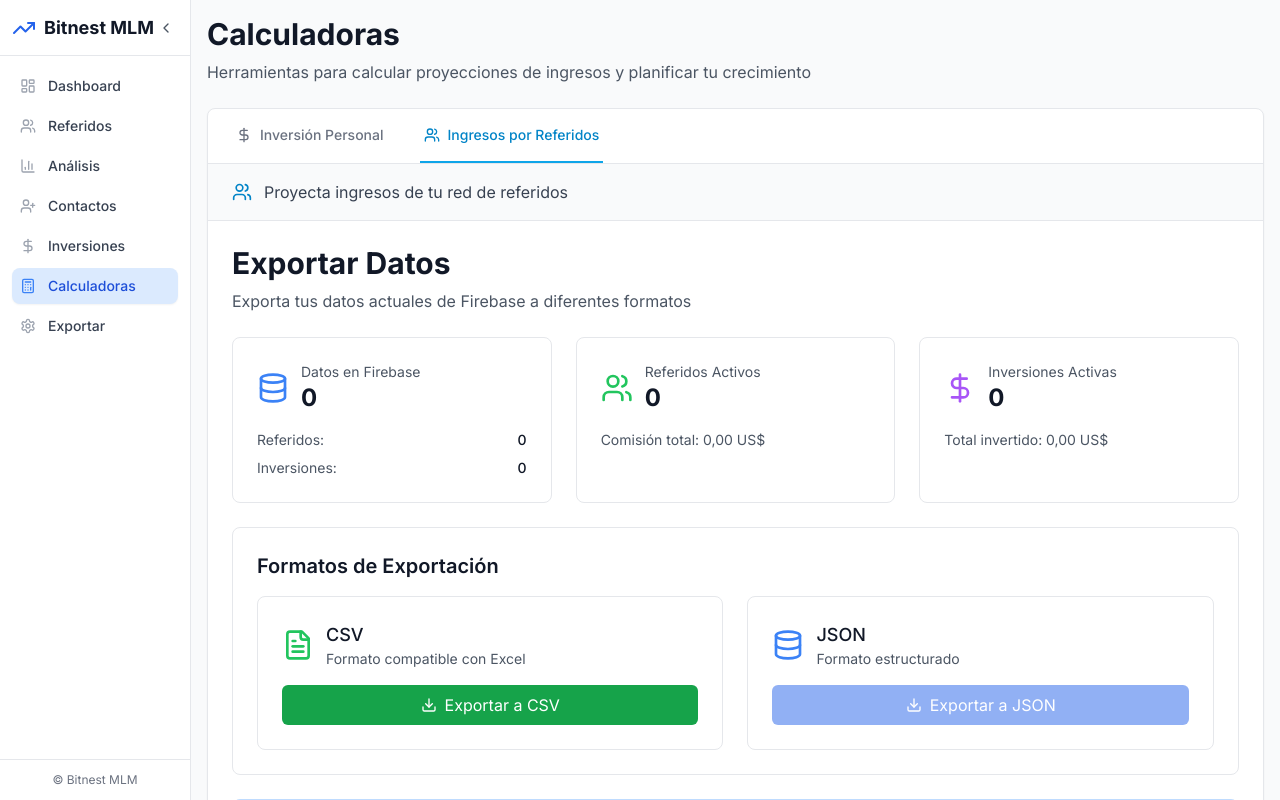
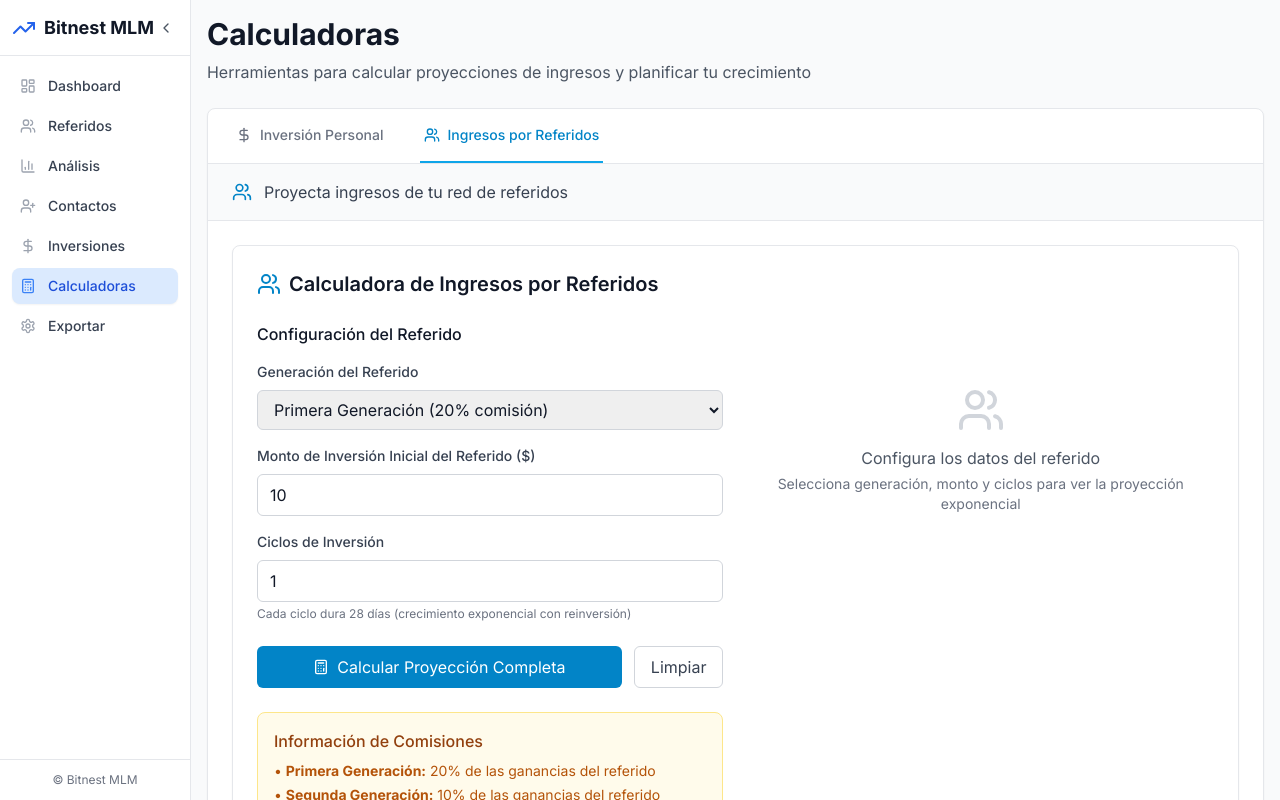
Before and after one commit to LuisPino72/App-Bitnest, a Next.js app: page /calculators in a window 1280 px wide. Both pictures are taken after a click on the button "Ingresos por Referidos". Built offline with nearby package versions, Linux system fonts and the light colour scheme; no server answers; the database is empty.

Commit message:
acomode el componente de calculadora de referidos que lo habia sobrescrito sin querer

```diff
--- a/src/components/calculators/ReferralIncomeCalculator.tsx
+++ b/src/components/calculators/ReferralIncomeCalculator.tsx
@@ -1,335 +1,381 @@
 "use client";
 
 import { useState } from "react";
-import { Download, Database, FileText, Users, DollarSign } from "lucide-react";
-import { useFirebaseReferrals } from "@/hooks/firebaseHooks";
-import { useFirebasePersonalInvestments } from "@/hooks/firebaseHooks";
+import { Users, Calculator } from "lucide-react";
 import { formatCurrency } from "@/lib/businessUtils";
-import { Referral, PersonalInvestment } from "@/types";
 
-interface ExportData {
-  timestamp: string;
-  summary: {
-    totalReferrals: number;
-    activeReferrals: number;
-    totalCommission: number;
-    totalInvested: number;
-    totalEarnings: number;
-    netWorth: number;
-  };
-  referrals: Array<{
-    name: string;
-    phone?: string;
-    wallet: string;
-    status: string;
-    generation: number;
-    investmentAmount: number;
-    commission: number;
-    joinDate: string;
-    lastCommissionDate: string;
-  }>;
-  investments: Array<{
+interface ReferralInput {
+  generation: 1 | 2;
   amount: number;
-    startDate: string;
-    expirationDate: string;
-    earnings: number;
-    status: string;
-    cycleCount: number;
-  }>;
+  cycles: number;
 }
 
-export default function ExportPage() {
-  const { referrals, getActiveReferrals, getTotalCommission } =
-    useFirebaseReferrals();
-  const { investments, getActiveInvestments } =
-    useFirebasePersonalInvestments();
-  const [isExporting, setIsExporting] = useState(false);
-  const [exportedData, setExportedData] = useState<ExportData | null>(null);
+interface CycleDetail {
+  cycle: number;
+  referralAmount: number;
+  referralEarnings: number;
+  userEarnings: number;
+  cumulativeUserEarnings: number;
+}
 
-  const exportToCSV = async () => {
-    setIsExporting(true);
+export default function ReferralIncomeCalculator() {
+  const [referralInput, setReferralInput] = useState<ReferralInput>({
+    generation: 1,
+    amount: 10,
+    cycles: 1,
+  });
+  const [result, setResult] = useState<any>(null);
+  const [cycleDetails, setCycleDetails] = useState<CycleDetail[]>([]);
 
-    try {
-      const activeReferrals = getActiveReferrals();
-      const totalCommission = getTotalCommission();
-      const activeInvestments = getActiveInvestments();
+  const calculateExponentialGrowth = () => {
+    if (referralInput.amount <= 0 || referralInput.cycles <= 0) return;
 
-      const totalInvested = activeInvestments.reduce(
-        (sum: number, inv: PersonalInvestment) => sum + inv.amount,
-        0
-      );
+    const commissionRate = referralInput.generation === 1 ? 0.2 : 0.1;
+    const details: CycleDetail[] = [];
+    let currentAmount = referralInput.amount;
+    let cumulativeEarnings = 0;
 
-      const totalEarnings = investments.reduce(
-        (sum: number, inv: PersonalInvestment) => sum + inv.earnings,
-        0
-      );
+    for (let cycle = 1; cycle <= referralInput.cycles; cycle++) {
+      const referralEarnings = currentAmount * 0.24;
 
-      const exportData: ExportData = {
-        timestamp: new Date().toISOString(),
-        summary: {
-          totalReferrals: referrals.length,
-          activeReferrals: activeReferrals.length,
-          totalCommission: totalCommission,
-          totalInvested: totalInvested,
-          totalEarnings: totalEarnings,
-          netWorth: totalInvested + totalEarnings,
-        },
-        referrals: referrals.map((ref: Referral) => ({
-          name: ref.name,
-          phone: ref.phone,
-          wallet: ref.wallet,
-          status: ref.status,
-          generation: ref.generation,
-          investmentAmount: ref.amount,
-          commission: ref.userIncome || 0,
-          joinDate: ref.startDate,
-          lastCommissionDate: ref.expirationDate,
-        })),
-        investments: investments.map((inv: PersonalInvestment) => ({
-          amount: inv.amount,
-          startDate: inv.startDate,
-          expirationDate: inv.expirationDate,
-          earnings: inv.earnings,
-          status: inv.status,
-          cycleCount: inv.cycleCount,
-        })),
+      const userEarnings = referralEarnings * commissionRate;
+
+      cumulativeEarnings += userEarnings;
+
+      details.push({
+        cycle,
+        referralAmount: parseFloat(currentAmount.toFixed(2)),
+        referralEarnings: parseFloat(referralEarnings.toFixed(2)),
+        userEarnings: parseFloat(userEarnings.toFixed(2)),
+        cumulativeUserEarnings: parseFloat(cumulativeEarnings.toFixed(2)),
+      });
+
+      currentAmount += referralEarnings;
+    }
+
+    const totalResult = {
+      totalIncome: cumulativeEarnings,
+      cycles: referralInput.cycles,
+      initialAmount: referralInput.amount,
+      finalAmount: parseFloat(currentAmount.toFixed(2)),
+      commissionRate: commissionRate * 100,
+      cycleDetails: details,
     };
 
-      setExportedData(exportData);
-
-      exportDataToCSV(exportData);
-    } catch (error) {
-      console.error("Error exporting data:", error);
-      alert("Error al exportar los datos");
-    } finally {
-      setIsExporting(false);
-    }
+    setResult(totalResult);
+    setCycleDetails(details);
   };
 
-  const exportDataToCSV = (data: ExportData) => {
-    let csvContent = "DATOS DE REFERIDOS\n\n";
-
-    csvContent +=
-      "Nombre,Email,Teléfono,Wallet,Estado,Generación,Inversión,Comisión,Fecha Ingreso,Última Comisión\n";
-
-    data.referrals.forEach((ref) => {
-      csvContent += `"${ref.name}","","${ref.phone || ""}","${ref.wallet}","${
-        ref.status
-      }","${ref.generation}","${formatCurrency(
-        ref.investmentAmount
-      )}","${formatCurrency(ref.commission)}","${ref.joinDate}","${
-        ref.lastCommissionDate || "N/A"
-      }"\n`;
-    });
-
-    csvContent += "\n\nDATOS DE INVERSIONES\n\n";
-
-    csvContent +=
-      "Monto,Fecha Inicio,Fecha Vencimiento,Ganancias,Estado,Ciclo\n";
-
-    data.investments.forEach((inv) => {
-      csvContent += `"${formatCurrency(inv.amount)}","${inv.startDate}","${
-        inv.expirationDate
-      }","${formatCurrency(inv.earnings)}","${inv.status}","${
-        inv.cycleCount
-      }"\n`;
-    });
-
-    csvContent += `\n\nRESUMEN\n`;
-    csvContent += `Total Referidos: ${data.summary.totalReferrals}\n`;
-    csvContent += `Referidos Activos: ${data.summary.activeReferrals}\n`;
-    csvContent += `Comisión Total: ${formatCurrency(
-      data.summary.totalCommission
-    )}\n`;
-    csvContent += `Total Invertido: ${formatCurrency(
-      data.summary.totalInvested
-    )}\n`;
-    csvContent += `Ganancias Totales: ${formatCurrency(
-      data.summary.totalEarnings
-    )}\n`;
-    csvContent += `Patrimonio Neto: ${formatCurrency(data.summary.netWorth)}\n`;
-    csvContent += `Fecha de Exportación: ${new Date().toLocaleString()}\n`;
-
-    const blob = new Blob([csvContent], { type: "text/csv;charset=utf-8;" });
-    const link = document.createElement("a");
-    const url = URL.createObjectURL(blob);
-
-    link.setAttribute("href", url);
-    link.setAttribute(
-      "download",
-      `bitnest_export_${new Date().toISOString().split("T")[0]}.csv`
-    );
-    link.style.visibility = "hidden";
-
-    document.body.appendChild(link);
-    link.click();
-    document.body.removeChild(link);
+  const handleCalculate = () => {
+    calculateExponentialGrowth();
   };
 
-  const exportToJSON = () => {
-    if (!exportedData) return;
-
-    const jsonContent = JSON.stringify(exportedData, null, 2);
-    const blob = new Blob([jsonContent], { type: "application/json" });
-    const link = document.createElement("a");
-    const url = URL.createObjectURL(blob);
-
-    link.setAttribute("href", url);
-    link.setAttribute(
-      "download",
-      `bitnest_export_${new Date().toISOString().split("T")[0]}.json`
-    );
-    link.style.visibility = "hidden";
-
-    document.body.appendChild(link);
-    link.click();
-    document.body.removeChild(link);
+  const handleReset = () => {
+    setReferralInput({
+      generation: 1,
+      amount: 10,
+      cycles: 1,
+    });
+    setResult(null);
+    setCycleDetails([]);
   };
 
+  const commissionRate = referralInput.generation === 1 ? 0.2 : 0.1;
+
   return (
+    <div className="card p-6">
+      <div className="flex items-center mb-6">
+        <Users className="h-6 w-6 text-primary-600 mr-2" />
+        <h2 className="text-xl font-semibold text-gray-900">
+          Calculadora de Ingresos por Referidos
+        </h2>
+      </div>
+
+      <div className="grid grid-cols-1 lg:grid-cols-2 gap-6">
         <div className="space-y-6">
-      <div className="flex justify-between items-start">
+          <div className="space-y-4">
+            <h3 className="font-medium text-gray-900">
+              Configuración del Referido
+            </h3>
+
             <div>
-          <h1 className="text-3xl font-bold text-gray-900">Exportar Datos</h1>
-          <p className="text-gray-600 mt-2">
-            Exporta tus datos actuales de Firebase a diferentes formatos
+              <label className="block text-sm font-medium text-gray-700 mb-2">
+                Generación del Referido
+              </label>
+              <select
+                value={referralInput.generation}
+                onChange={(e) =>
+                  setReferralInput({
+                    ...referralInput,
+                    generation: parseInt(e.target.value) as 1 | 2,
+                  })
+                }
+                className="w-full px-3 py-2 border border-gray-300 rounded-md focus:outline-none focus:ring-2 focus:ring-primary-500 focus:border-primary-500"
+              >
+                <option value={1}>Primera Generación (20% comisión)</option>
+                <option value={2}>Segunda Generación (10% comisión)</option>
+              </select>
+            </div>
+
+            <div>
+              <label className="block text-sm font-medium text-gray-700 mb-2">
+                Monto de Inversión Inicial del Referido ($)
+              </label>
+              <input
+                type="number"
+                value={referralInput.amount}
+                onChange={(e) =>
+                  setReferralInput({
+                    ...referralInput,
+                    amount: parseFloat(e.target.value) || 0,
+                  })
+                }
+                className="w-full px-3 py-2 border border-gray-300 rounded-md focus:outline-none focus:ring-2 focus:ring-primary-500 focus:border-primary-500"
+                min="10"
+                step="1"
+                placeholder="Ej: 10"
+              />
+            </div>
+
+            <div>
+              <label className="block text-sm font-medium text-gray-700 mb-2">
+                Ciclos de Inversión
+              </label>
+              <input
+                type="number"
+                value={referralInput.cycles}
+                onChange={(e) =>
+                  setReferralInput({
+                    ...referralInput,
+                    cycles: parseInt(e.target.value) || 1,
+                  })
+                }
+                className="w-full px-3 py-2 border border-gray-300 rounded-md focus:outline-none focus:ring-2 focus:ring-primary-500 focus:border-primary-500"
+                min="1"
+                max="36"
+                placeholder="Ej: 3"
+              />
+              <p className="text-xs text-gray-500 mt-1">
+                Cada ciclo dura 28 días (crecimiento exponencial con
+                reinversión)
               </p>
             </div>
           </div>
 
-      <div className="grid grid-cols-1 md:grid-cols-2 lg:grid-cols-3 gap-6">
-        <div className="bg-white p-6 rounded-lg border border-gray-200">
-          <div className="flex items-center mb-4">
-            <Database className="h-8 w-8 text-blue-500" />
-            <div className="ml-3">
-              <p className="text-sm text-gray-600">Datos en Firebase</p>
-              <p className="text-2xl font-bold">
-                {referrals.length + investments.length}
-              </p>
+          {result && (
+            <div className="p-4 bg-blue-50 rounded-lg border border-blue-200">
+              <h4 className="font-medium text-blue-800 mb-3">
+                Resumen del Cálculo
+              </h4>
+              <div className="space-y-2 text-sm">
+                <div className="flex justify-between">
+                  <span className="text-blue-700">Inversión inicial:</span>
+                  <span className="font-medium">
+                    {formatCurrency(referralInput.amount)}
+                  </span>
+                </div>
+                <div className="flex justify-between">
+                  <span className="text-blue-700">
+                    Inversión final (ciclo {referralInput.cycles}):
+                  </span>
+                  <span className="font-medium">
+                    {formatCurrency(result.finalAmount)}
+                  </span>
+                </div>
+                <div className="flex justify-between">
+                  <span className="text-blue-700">
+                    Tu comisión ({commissionRate * 100}%):
+                  </span>
+                  <span className="font-medium text-green-600">
+                    {formatCurrency(result.totalIncome)}
+                  </span>
+                </div>
+                <div className="border-t border-blue-200 pt-2 mt-2">
+                  <div className="flex justify-between">
+                    <span className="text-blue-800 font-medium">
+                      Crecimiento total del referido:
+                    </span>
+                    <span className="font-bold text-purple-700">
+                      +
+                      {(
+                        ((result.finalAmount - referralInput.amount) /
+                          referralInput.amount) *
+                        100
+                      ).toFixed(1)}
+                      %
+                    </span>
                   </div>
                 </div>
-          <div className="space-y-2 text-sm">
-            <div className="flex justify-between">
-              <span className="text-gray-600">Referidos:</span>
-              <span className="font-medium">{referrals.length}</span>
               </div>
-            <div className="flex justify-between">
-              <span className="text-gray-600">Inversiones:</span>
-              <span className="font-medium">{investments.length}</span>
+            </div>
+          )}
+
+          <div className="flex gap-3">
+            <button
+              onClick={handleCalculate}
+              className="flex-1 bg-primary-600 text-white px-4 py-2 rounded-md hover:bg-primary-700 focus:outline-none focus:ring-2 focus:ring-primary-500 focus:ring-offset-2 transition-colors flex items-center justify-center"
+            >
+              <Calculator className="h-4 w-4 mr-2" />
+              Calcular Proyección Completa
+            </button>
+            <button
+              onClick={handleReset}
+              className="px-4 py-2 border border-gray-300 text-gray-700 rounded-md hover:bg-gray-50 focus:outline-none focus:ring-2 focus:ring-gray-500 focus:ring-offset-2 transition-colors"
+            >
+              Limpiar
+            </button>
+          </div>
+
+          <div className="p-4 bg-amber-50 rounded-lg border border-amber-200">
+            <h4 className="font-medium text-amber-800 mb-2">
+              Información de Comisiones
+            </h4>
+            <ul className="text-sm text-amber-700 space-y-1">
+              <li>
+                • <strong>Primera Generación:</strong> 20% de las ganancias del
+                referido
+              </li>
+              <li>
+                • <strong>Segunda Generación:</strong> 10% de las ganancias del
+                referido
+              </li>
+              <li>
+                • <strong>Ganancias del referido:</strong> 24% de su inversión
+                por ciclo
+              </li>
+              <li>
+                • <strong>Reinversión automática:</strong> Las ganancias se
+                suman al capital cada ciclo
+              </li>
+              <li>
+                • <strong>Duración del ciclo:</strong> 28 días
+              </li>
+            </ul>
+          </div>
+        </div>
+
+        <div>
+          {result ? (
+            <div className="space-y-6">
+              <div className="p-6 bg-gradient-to-r from-green-50 to-emerald-50 border border-green-200 rounded-lg">
+                <h3 className="font-semibold text-green-800 mb-2">
+                  Ganancias Totales Proyectadas
+                </h3>
+                <div className="text-center mb-4">
+                  <div className="text-3xl font-bold text-green-600 mb-2">
+                    {formatCurrency(result.totalIncome)}
+                  </div>
+                  <div className="text-sm text-green-700">
+                    Para {referralInput.cycles} ciclo
+                    {referralInput.cycles !== 1 ? "s" : ""} con reinversión
+                  </div>
+                </div>
+
+                <div className="grid grid-cols-2 gap-4 text-sm">
+                  <div className="text-center p-3 bg-white rounded-lg">
+                    <div className="text-green-600 font-medium">Comisión</div>
+                    <div className="font-bold text-green-700">
+                      {result.commissionRate}%
+                    </div>
+                  </div>
+                  <div className="text-center p-3 bg-white rounded-lg">
+                    <div className="text-green-600 font-medium">
+                      Inversión Final
+                    </div>
+                    <div className="font-bold text-purple-600">
+                      {formatCurrency(result.finalAmount)}
+                    </div>
                   </div>
                 </div>
               </div>
 
-        <div className="bg-white p-6 rounded-lg border border-gray-200">
-          <div className="flex items-center mb-4">
-            <Users className="h-8 w-8 text-green-500" />
-            <div className="ml-3">
-              <p className="text-sm text-gray-600">Referidos Activos</p>
-              <p className="text-2xl font-bold">
-                {getActiveReferrals().length}
-              </p>
+              <div className="space-y-4">
+                <h4 className="font-medium text-gray-900">
+                  Desglose por Ciclo (Crecimiento Exponencial)
+                </h4>
+
+                <div className="space-y-3 max-h-80 overflow-y-auto">
+                  {cycleDetails.map((detail) => (
+                    <div
+                      key={detail.cycle}
+                      className="p-3 bg-gray-50 rounded-lg border border-gray-200"
+                    >
+                      <div className="flex justify-between items-center mb-2">
+                        <span className="font-medium text-gray-900">
+                          Ciclo {detail.cycle}
+                        </span>
+                        <span className="text-xs bg-blue-100 text-blue-800 px-2 py-1 rounded-full">
+                          Inversión: {formatCurrency(detail.referralAmount)}
+                        </span>
+                      </div>
+
+                      <div className="grid grid-cols-2 gap-2 text-xs">
+                        <div>
+                          <span className="text-gray-600">
+                            Ganancia referido:
+                          </span>
+                          <div className="font-medium">
+                            {formatCurrency(detail.referralEarnings)}
                           </div>
                         </div>
-          <div className="text-sm text-gray-600">
-            Comisión total: {formatCurrency(getTotalCommission())}
+                        <div>
+                          <span className="text-gray-600">Tu ganancia:</span>
+                          <div className="font-medium text-green-600">
+                            {formatCurrency(detail.userEarnings)}
+                          </div>
                         </div>
                       </div>
 
-        <div className="bg-white p-6 rounded-lg border border-gray-200">
-          <div className="flex items-center mb-4">
-            <DollarSign className="h-8 w-8 text-purple-500" />
-            <div className="ml-3">
-              <p className="text-sm text-gray-600">Inversiones Activas</p>
-              <p className="text-2xl font-bold">
-                {getActiveInvestments().length}
-              </p>
+                      {detail.cycle < referralInput.cycles && (
+                        <div className="mt-2 pt-2 border-t border-gray-200 text-xs text-gray-500">
+                          Próximo ciclo:{" "}
+                          {formatCurrency(
+                            detail.referralAmount + detail.referralEarnings
+                          )}
+                        </div>
+                      )}
+                    </div>
+                  ))}
                 </div>
               </div>
-          <div className="text-sm text-gray-600">
-            Total invertido:{" "}
+
+              <div className="p-4 bg-primary-50 rounded-lg border border-primary-200">
+                <h4 className="font-medium text-primary-800 mb-3">
+                  Proyecciones Equivalentes
+                </h4>
+                <div className="grid grid-cols-2 gap-3 text-sm">
+                  <div className="text-center p-3 bg-white rounded-lg">
+                    <div className="text-primary-700">Equivalente mensual:</div>
+                    <div className="font-bold text-primary-600">
+                      {formatCurrency((result.totalIncome * 13) / 12)}
+                    </div>
+                  </div>
+                  <div className="text-center p-3 bg-white rounded-lg">
+                    <div className="text-primary-700">Equivalente anual:</div>
+                    <div className="font-bold text-primary-600">
                       {formatCurrency(
-              getActiveInvestments().reduce(
-                (sum: number, inv: PersonalInvestment) => sum + inv.amount,
-                0
-              )
+                        result.totalIncome * (13 / referralInput.cycles)
                       )}
                     </div>
                   </div>
                 </div>
-
-      <div className="bg-white rounded-lg border border-gray-200 p-6">
-        <h2 className="text-xl font-semibold text-gray-900 mb-4">
-          Formatos de Exportación
-        </h2>
-
-        <div className="grid grid-cols-1 md:grid-cols-2 gap-6">
-          <div className="p-6 border border-gray-200 rounded-lg">
-            <div className="flex items-center mb-4">
-              <FileText className="h-8 w-8 text-green-500" />
-              <div className="ml-3">
-                <h3 className="text-lg font-medium text-gray-900">CSV</h3>
-                <p className="text-sm text-gray-600">
-                  Formato compatible con Excel
+              </div>
+            </div>
+          ) : (
+            <div className="flex items-center justify-center h-64 text-gray-500">
+              <div className="text-center">
+                <Users className="h-12 w-12 mx-auto mb-3 text-gray-300" />
+                <p className="text-gray-600">
+                  Configura los datos del referido
+                </p>
+                <p className="text-sm mt-1 text-gray-500">
+                  Selecciona generación, monto y ciclos para ver la proyección
+                  exponencial
                 </p>
               </div>
             </div>
-            <button
-              onClick={exportToCSV}
-              disabled={isExporting}
-              className="w-full bg-green-600 text-white px-4 py-2 rounded-md hover:bg-green-700 disabled:opacity-50 flex items-center justify-center"
-            >
-              <Download className="h-4 w-4 mr-2" />
-              {isExporting ? "Exportando..." : "Exportar a CSV"}
-            </button>
-          </div>
-
-          <div className="p-6 border border-gray-200 rounded-lg">
-            <div className="flex items-center mb-4">
-              <Database className="h-8 w-8 text-blue-500" />
-              <div className="ml-3">
-                <h3 className="text-lg font-medium text-gray-900">JSON</h3>
-                <p className="text-sm text-gray-600">Formato estructurado</p>
-              </div>
-            </div>
-            <button
-              onClick={exportToJSON}
-              disabled={!exportedData || isExporting}
-              className="w-full bg-blue-600 text-white px-4 py-2 rounded-md hover:bg-blue-700 disabled:opacity-50 flex items-center justify-center"
-            >
-              <Download className="h-4 w-4 mr-2" />
-              Exportar a JSON
-            </button>
-          </div>
-        </div>
-
-        {exportedData && (
-          <div className="mt-6 p-4 bg-green-50 border border-green-200 rounded-lg">
-            <h3 className="font-medium text-green-800 mb-2">
-              Exportación completada
-            </h3>
-            <p className="text-sm text-green-700">
-              Se exportaron {exportedData.referrals.length} referidos y{" "}
-              {exportedData.investments.length} inversiones.
-            </p>
-          </div>
           )}
         </div>
-
-      <div className="bg-blue-50 border border-blue-200 rounded-lg p-4">
-        <h3 className="font-medium text-blue-800 mb-2">
-          Información importante
-        </h3>
-        <ul className="text-sm text-blue-700 space-y-1">
-          <li>
-            • Los datos se obtienen directamente de Firebase en tiempo real
-          </li>
-          <li>
-            • La exportación incluye todos los datos actuales de referidos e
-            inversiones
-          </li>
-          <li>• El formato CSV es ideal para abrir en Excel o Google Sheets</li>
-          <li>• El formato JSON es útil para análisis de datos o backups</li>
-        </ul>
       </div>
     </div>
   );
```
Lines whose indentation alone changed are shown as unchanged.
